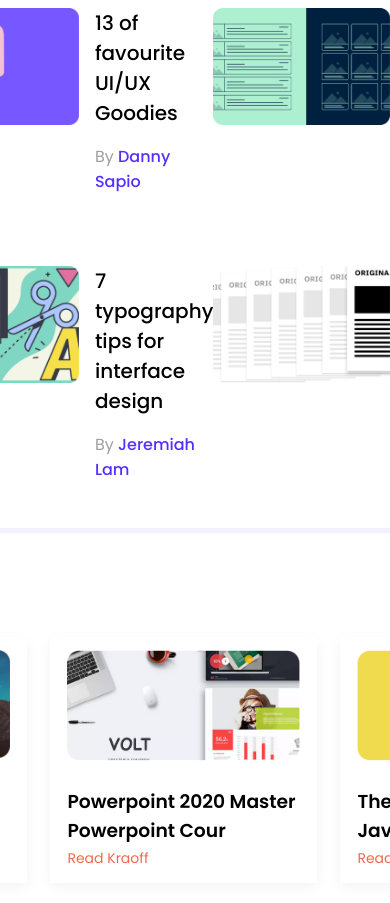
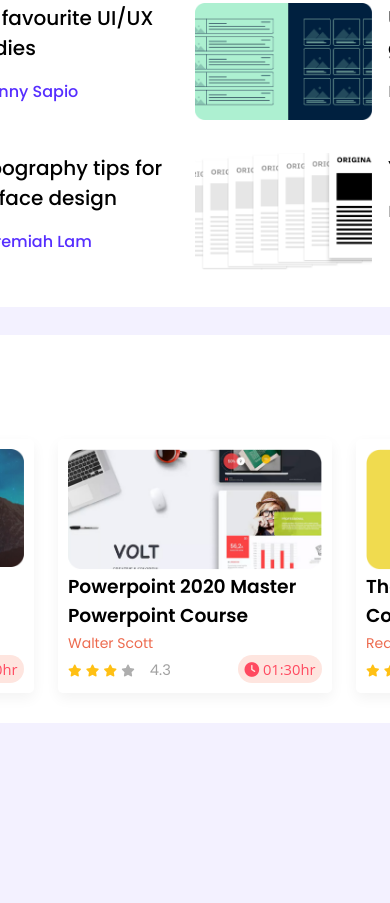
Before and after one commit to Anik-nath/Leader-Board, a plain HTML site: page index.html in a window 390 px wide. Shown: the part 485-1388 px from the top of the page. After the commit the page ends 1236 px from the top, so only its background shows below. Drawn offline with Linux system fonts and the light colour scheme.

Commit message:
site is ready but not responsive

```diff
--- a/index.html
+++ b/index.html
@@ -5,9 +5,10 @@
     <meta http-equiv="X-UA-Compatible" content="IE=edge">
     <meta name="viewport" content="width=device-width, initial-scale=1.0">
     <title>Document</title>
+     <!-- icon -->
+     <script src="https://kit.fontawesome.com/f9ae33560e.js" crossorigin="anonymous"></script>
     <!-- stylesheet -->
     <link rel="stylesheet" href="style.css">
-    <!-- icon -->
 </head>
 <body>
     <!-- header start -->
@@ -108,29 +109,80 @@
                 </div>
             </div>
         </section>
-    </main>
-    <!-- main section end -->
         <section class="courses">
             <div class="container">
                 <h2 class="section-title">Latest Courses</h2>
                 <div class="course-container">
                     <div class="course">
+                        <div class="course-banner">
                             <img src="images/courses/course-1.png" alt="">
+                        </div>
+                        <div class="course-info">
                             <h3>React - The Complete Guid 2020</h3>
                             <a href="">Read Kraoff</a>
+                            <div class="course-detail">
+                                <div class="ratings">
+                                    <i class="fas fa-star star-filled"></i>
+                                    <i class="fas fa-star star-filled"></i>
+                                    <i class="fas fa-star star-filled"></i>
+                                    <i class="fas fa-star empty"></i>
+                                    <span>4.5</span>
+                                </div>
+                                <div class="duration">
+                                    <i class="fas fa-clock"></i>
+                                    01:30hr
+                                </div>
+                            </div>
+                        </div>
                     </div>
                     <div class="course">
+                       <div class="course-banner">
                             <img src="images/courses/course-2.png" alt="">
-                    <h3>Powerpoint 2020 Master Powerpoint Cour</h3>
-                    <a href="">Read Kraoff</a>
+                       </div>
+                       <div class="course-info">
+                            <h3>Powerpoint 2020 Master Powerpoint Course</h3>
+                            <a href="">Walter Scott</a>
+                            <div class="course-detail">
+                                <div class="ratings">
+                                    <i class="fas fa-star star-filled"></i>
+                                    <i class="fas fa-star star-filled"></i>
+                                    <i class="fas fa-star star-filled"></i>
+                                    <i class="fas fa-star empty"></i>
+                                    <span>4.3</span>
+                                </div>
+                                <div class="duration">
+                                    <i class="fas fa-clock"></i>
+                                    01:30hr
+                                </div>
+                            </div>
+                       </div>
                     </div>
                     <div class="course">
+                       <div class="course-banner">
                             <img src="images/courses/course-3.png" alt="">
+                       </div>
+                        <div class="course-info">
                             <h3>The Complete JavaScript Course 2020</h3>
                             <a href="">Read Kraoff</a>
+                            <div class="course-detail">
+                                <div class="ratings">
+                                    <i class="fas fa-star star-filled"></i>
+                                    <i class="fas fa-star star-filled"></i>
+                                    <i class="fas fa-star star-filled"></i>
+                                    <i class="fas fa-star empty"></i>
+                                    <span>4.5</span>
+                                </div>
+                                <div class="duration">
+                                    <i class="fas fa-clock"></i>
+                                    01:30hr
+                                </div>
+                            </div>
+                        </div>
                     </div>
                 </div>
             </div>
         </section>
+    </main>
+    <!-- main section end -->
 </body>
 </html>
--- a/style.css
+++ b/style.css
@@ -59,13 +59,15 @@ header{
 /* navigation end  */
 main{
     display: flex;
-    justify-content: center;
+   align-items: center;
+    flex-direction: column;
 }
 .container{
     background-color: #fff;
     width: 870px;
     padding: 30px;
-    margin-top: 5px;
+    margin-bottom: 28px;
+    border-radius: 5px;
 }
 hr{
     margin-top: 29px;
@@ -129,16 +131,10 @@ hr{
     font-weight: 500;
 }
 /* footer  */
-.courses{
-    display: flex;
-    justify-content: center;
-
-}
 .course{
-    width: 252.42px;
     box-shadow: 0px 5.34229px 13.3557px rgba(0, 0, 0, 0.05);
-    padding: 13px 17.42px;
-    margin-right:23px;
+    border-radius: 5px;
+    padding: 10px;
 }
 .course h3{
     margin-bottom: 0;
@@ -150,9 +146,42 @@ hr{
     font-weight: 400;
 }
 .course-container{
+    display: grid;
+    grid-template-columns: repeat(3,1fr);
+    grid-column-gap: 24px;
+}
+.course .course-banner{
+    width: 100%;
+    height: 104px;
+}
+.course .course-banner img{
+    width: 100%;
+}
+.course-detail{
     display: flex;
     justify-content: space-between;
+    align-items: center;
 }
-.course img{
-    width: 100%;
+.course-detail .ratings span{
+    font-size: 14.6913px;
+    margin-left: 10.71px;
+    color: #a2a2a2;
 }
+.duration{
+    color: #FF4A60;
+    background: #FEE5DF;
+    padding: 4px 6.6px;
+    border-radius: 14.6913px;
+    font-size: 14.6913px;
+    font-family:'Open Sans';
+    font-weight: normal;
+}
+.fa-star{
+    font-size: 12px;
+}
+.fa-star.star-filled{
+    color: #ffc014;
+}
+.fa-star.empty{
+    color: #aeaeae;
+}
```
Lines whose indentation alone changed are shown as unchanged.
